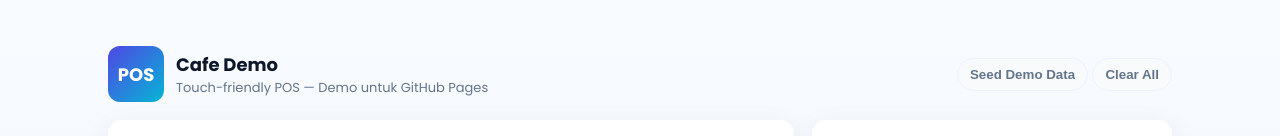
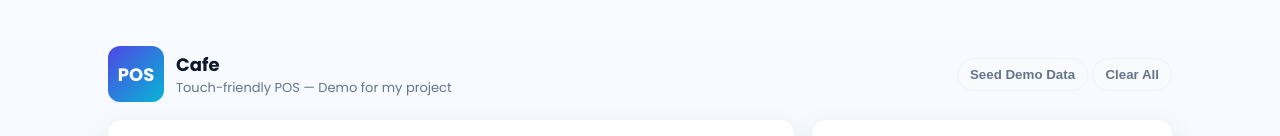
Before and after one commit to afiqazman96/Prototype, a plain HTML site: page index.html in a window 1280 px wide. Shown: the top 136 px of the page. Drawn offline with Linux system fonts and the light colour scheme.

Commit message:
Update index.html

```diff
--- a/index.html
+++ b/index.html
@@ -77,8 +77,8 @@
       <div class="brand">
         <div class="logo">POS</div>
         <div>
-          <div class="shop">Cafe Demo</div>
-          <div class="subtitle">Touch-friendly POS — Demo untuk GitHub Pages</div>
+          <div class="shop">Cafe</div>
+          <div class="subtitle">Touch-friendly POS — Demo for my project</div>
         </div>
       </div>
       <div>
```
